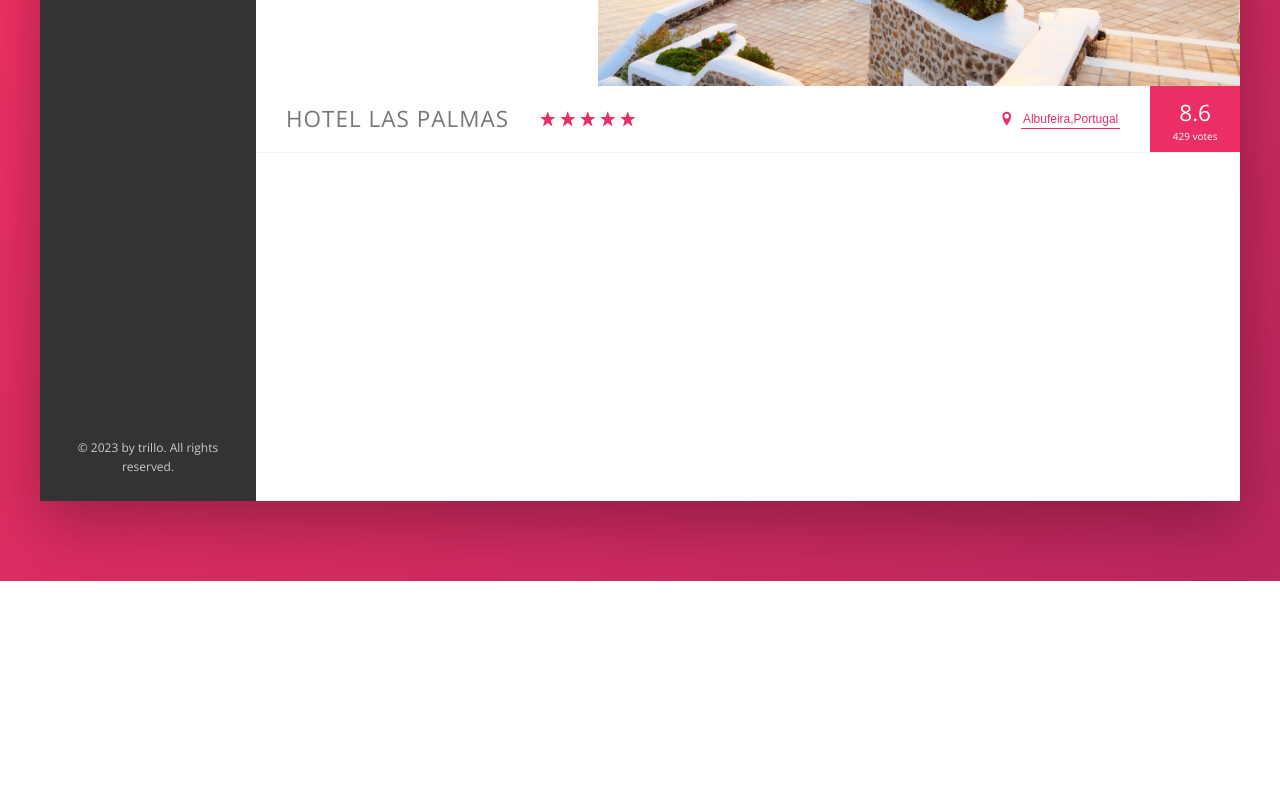
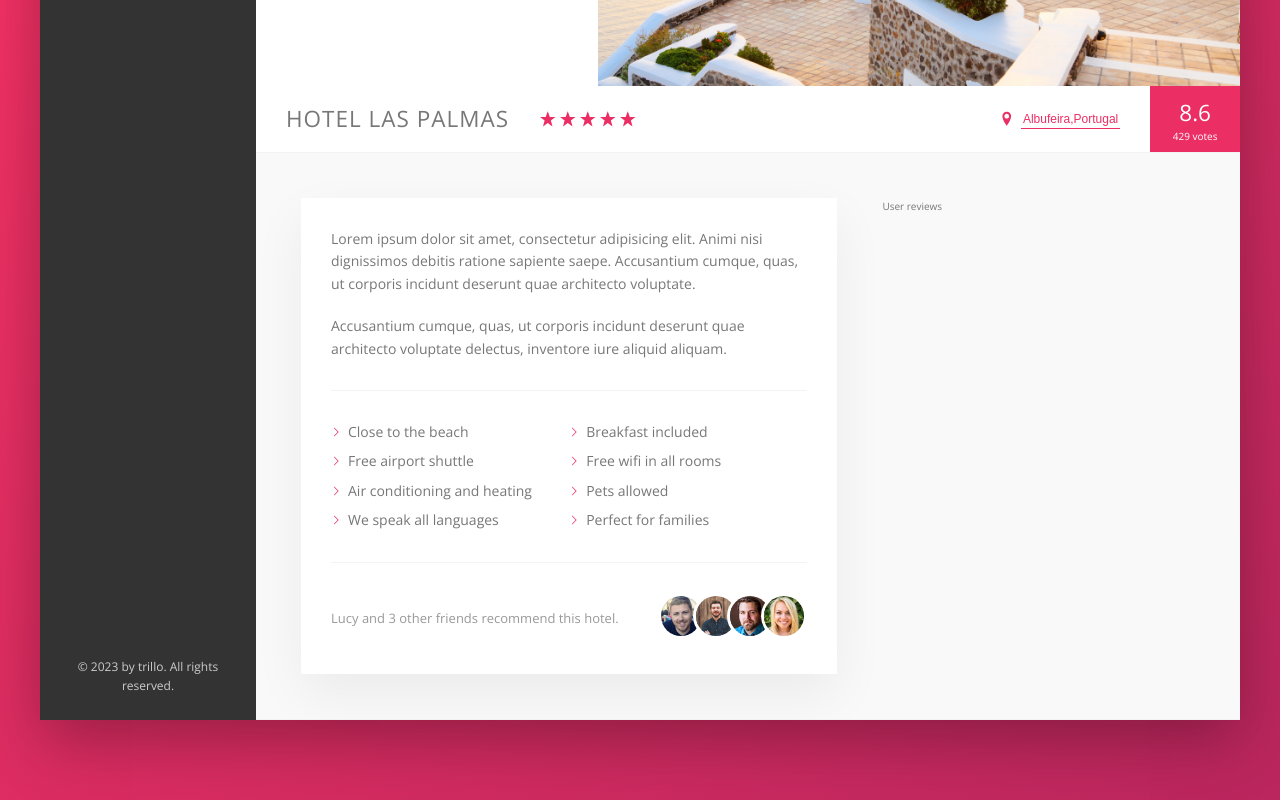
Before and after one commit to LenkaVer/Trillo-project, a website: page index.html in a window 1280 px wide. Shown: the part 449-1249 px from the top of the page. Before the commit the page ends 1030 px from the top, so only its background shows below. Drawn offline with nearby package versions, Linux system fonts and the light colour scheme.

Commit message:
added description section

```diff
--- a/index.html
+++ b/index.html
@@ -149,6 +149,60 @@
               <div class="overview__rating-vount">429 votes</div>
             </div>
           </div>
+
+          <div class="detail">
+            <div class="description">
+              <p class="paragraph">
+                Lorem ipsum dolor sit amet, consectetur adipisicing elit. Animi
+                nisi dignissimos debitis ratione sapiente saepe. Accusantium
+                cumque, quas, ut corporis incidunt deserunt quae architecto
+                voluptate.
+              </p>
+              <p class="paragraph">
+                Accusantium cumque, quas, ut corporis incidunt deserunt quae
+                architecto voluptate delectus, inventore iure aliquid aliquam.
+              </p>
+              <ul class="list">
+                <li class="list__item">Close to the beach</li>
+                <li class="list__item">Breakfast included</li>
+                <li class="list__item">Free airport shuttle</li>
+                <li class="list__item">Free wifi in all rooms</li>
+                <li class="list__item">Air conditioning and heating</li>
+                <li class="list__item">Pets allowed</li>
+                <li class="list__item">We speak all languages</li>
+                <li class="list__item">Perfect for families</li>
+              </ul>
+
+              <div class="recommend">
+                <p class="recommend__count">
+                  Lucy and 3 other friends recommend this hotel.
+                </p>
+                <div class="recommend__firends">
+                  <img
+                    src="img/user-3.jpg"
+                    alt="Friend 1"
+                    class="recommend__photo"
+                  />
+                  <img
+                    src="img/user-4.jpg"
+                    alt="Friend 2"
+                    class="recommend__photo"
+                  />
+                  <img
+                    src="img/user-5.jpg"
+                    alt="Friend 3"
+                    class="recommend__photo"
+                  />
+                  <img
+                    src="img/user-6.jpg"
+                    alt="Friend 4"
+                    class="recommend__photo"
+                  />
+                </div>
+              </div>
+            </div>
+            <div class="user-reviews">User reviews</div>
+          </div>
         </main>
       </div>
     </div>
--- a/sass/_base.scss
+++ b/sass/_base.scss
@@ -31,6 +31,9 @@ Grey dark 3: #999
   --color-grey-dark-3: #999;
 
   --shadow-dark: 0 2rem 6rem rgba(0, 0, 0, 0.3);
+  --shadow-light: 0 2rem 5rem rgba(0, 0, 0, 0.06);
+
+  --line: 1px solid var(--color-grey-light-2);
 }
 
 * {
--- a/sass/_components.scss
+++ b/sass/_components.scss
@@ -201,7 +201,7 @@
 .overview {
   display: flex;
   align-items: center;
-  border-bottom: 1px solid var(--color-grey-light-2);
+  border-bottom: var(--line);
 
   &__heading {
     font-size: 2.25rem;
@@ -298,3 +298,71 @@
     box-shadow: none;
   }
 }
+
+/////////////////////////
+//  PARAGRAPH
+
+.paragraph:not(:last-of-type) {
+  margin-bottom: 2rem;
+}
+
+/////////////////////////
+//  LIST
+
+.list {
+  list-style: none;
+  margin: 3rem 0;
+  padding: 3rem 0;
+  border-top: var(--line);
+  border-bottom: var(--line);
+  row-gap: 0.7rem;
+
+  display: flex;
+  flex-wrap: wrap;
+
+  &__item {
+    flex: 0 0 50%;
+  }
+
+  &__item::before {
+    content: "";
+    display: inline-block;
+    height: 1rem;
+    width: 1rem;
+    margin-right: 0.7rem;
+
+    //Older browsers
+    // background-image: url(../img/chevron-thin-right.svg);
+    // background-size: cover;
+
+    //Newer browsers-masks
+    background-color: var(--color-primary);
+    -webkit-mask-image: url(../img/chevron-thin-right.svg);
+    -webkit-mask-size: cover;
+    mask-image: url(../img/chevron-thin-right.svg);
+    mask-size: cover;
+  }
+}
+
+/////////////////////////
+//  RECOMMEND
+
+.recommend {
+  font-size: 1.3rem;
+  color: var(--color-grey-dark-3);
+  display: flex;
+  align-items: center;
+  justify-content: space-between;
+
+  &__photo {
+    box-sizing: content-box;
+    height: 4rem;
+    width: 4rem;
+    border-radius: 50%;
+    border: 3px solid #fff;
+
+    &:not(:last-child) {
+      margin-right: -1.5rem;
+    }
+  }
+}
--- a/sass/_layout.scss
+++ b/sass/_layout.scss
@@ -11,7 +11,7 @@
   height: 7rem;
   font-size: 1.4rem;
   background-color: white;
-  border-bottom: 1px solid var(--color-grey-light-2);
+  border-bottom: var(--line);
 
   display: flex;
   justify-content: space-between;
@@ -34,6 +34,24 @@
 .hotel-view {
   background-color: white;
   flex: 1;
+}
 
-  height: 80rem;
+.detail {
+  display: flex;
+  gap: 4.5rem;
+  padding: 4.5rem;
+  background-color: var(--color-grey-light-1);
+  border-bottom: var(--line);
 }
+
+.description {
+  font-size: 1.4rem;
+  background-color: #fff;
+  box-shadow: var(--shadow-light);
+  padding: 3rem;
+  flex: 0 0 60%;
+}
+
+.user-reviews {
+  flex: 1;
+}
```
Also changed, not shown: css/style.css, 1 other file.
